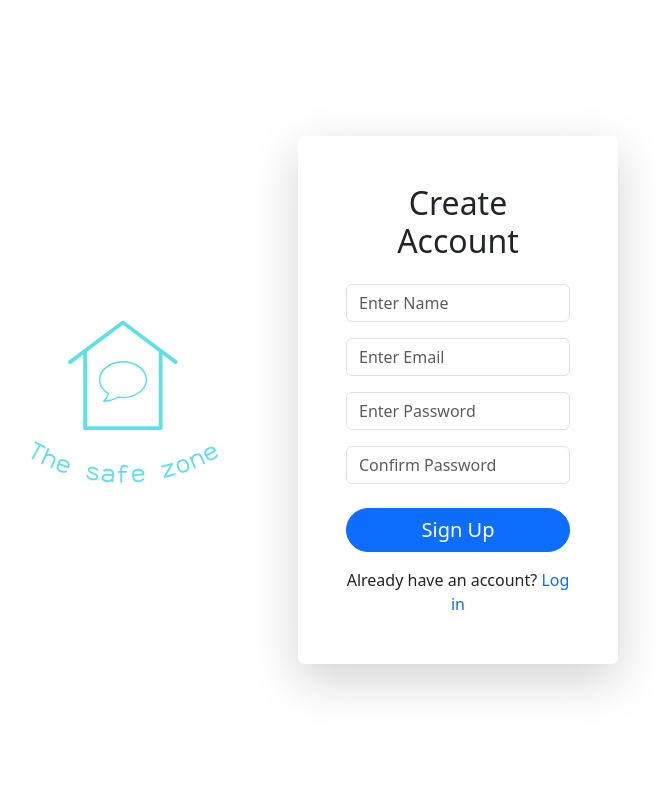
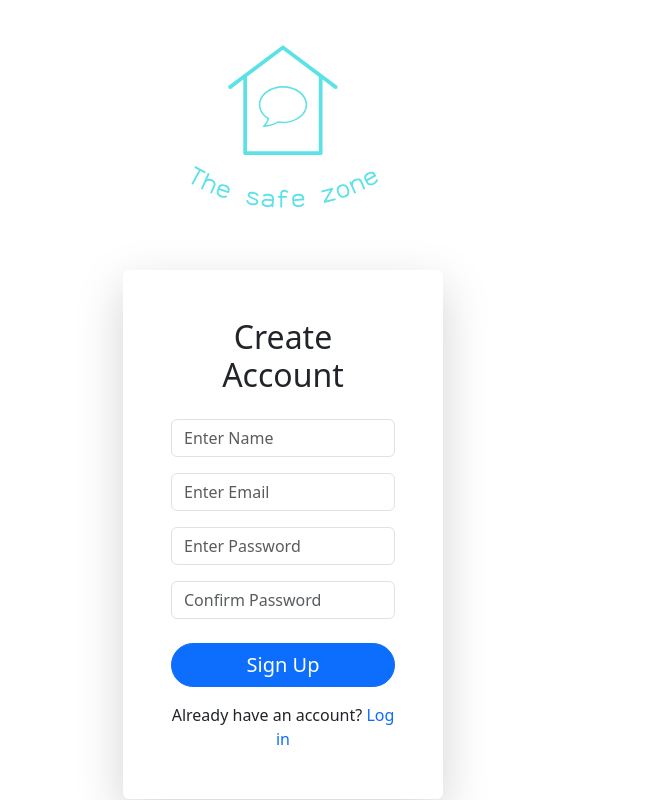
Before and after one commit to Gavinp14/TheSafeZone, a React (Create React App) app in the folder client/: page /signup in a window 1280 px wide. Shown: the whole page, without its empty margins (357-1019 px from the left). Built offline with nearby package versions, Linux system fonts and the light colour scheme.

Commit message:
fixed react npm error

```diff
--- a/client/src/App.js
+++ b/client/src/App.js
@@ -1,4 +1,5 @@
 import "./App.css";
+import React from "react";
 import "bootstrap/dist/css/bootstrap.min.css";
 import { BrowserRouter as Router, Route, Routes } from "react-router-dom";
 import Home from "./pages/Home";
--- a/client/src/components/CreateForumModal/CreateForumModal.js
+++ b/client/src/components/CreateForumModal/CreateForumModal.js
@@ -29,15 +29,13 @@ function CreateForumModal({ isOpen, onRequestClose, onCreateForum }) {
             className="form-control"
             id="forumDescription"
             placeholder="Enter Forum Description"
-            maxLength={200}
+            maxLength={400}
             rows="10"
             value={forumDescription}
             onChange={(e) => setForumDescription(e.target.value)}
           ></textarea>
         </div>
-        <button type="submit" className="btn btn-primary m-3">
-          Submit Reply
-        </button>
+        <button type="submit" className="btn btn-primary m-3"></button>
         <button
           type="button"
           className="btn btn-secondary"
--- a/client/src/components/SignupCard/SignupCard.js
+++ b/client/src/components/SignupCard/SignupCard.js
@@ -1,9 +1,10 @@
 import React from "react";
 import "./signupcard.css";
+import { createUserWithEmailAndPassword } from "firebase/auth";
 
 function SignupCard() {
   return (
-    <div className="login-card p-5 w-25 rounded shadow-lg bg-white">
+    <div className="signup-card p-5 w-25 rounded shadow-lg bg-white">
       <h2 className="text-center mb-4">Create Account</h2>
       <div className="inputs d-flex flex-column gap-3 mb-4">
         <input className="form-control" type="email" placeholder="Enter Name" />
--- a/client/src/components/SignupCard/signupcard.css
+++ b/client/src/components/SignupCard/signupcard.css
@@ -0,0 +1,7 @@
+@media (min-width: 768px) {
+    .signup-card {
+      width: 75%;
+      max-width: 500px;
+      min-width: 300px;
+    }
+  }
--- a/client/src/firebase.js
+++ b/client/src/firebase.js
@@ -9,6 +9,7 @@ import {
   getDoc,
   doc,
 } from "firebase/firestore";
+import { getAuth } from "firebase/auth";
 
 // Your Firebase configuration
 const firebaseConfig = {
@@ -23,6 +24,7 @@ const firebaseConfig = {
 
 // Initialize Firebase
 const app = initializeApp(firebaseConfig);
+const auth = getAuth(app);
 
 const analytics = getAnalytics(app);
 
--- a/client/src/pages/Home.js
+++ b/client/src/pages/Home.js
@@ -1,4 +1,5 @@
 import Header from "../components/Header/Header";
+import React from "react";
 import CommunityCardGrid from "../components/CardGrid/CommunityCardGrid";
 
 function Home() {
--- a/client/src/pages/auth/Login.js
+++ b/client/src/pages/auth/Login.js
@@ -4,12 +4,16 @@ import "bootstrap/dist/css/bootstrap.min.css";
 
 function App() {
   return (
-    <div className="d-flex justify-content-center align-items-center min-vh-100">
+    <div className="d-flex flex-column justify-content-center align-items-center">
       <img
         src="safezonelogo.svg"
         alt="Safe Zone Logo"
         className="img-fluid"
-        style={{ height: "350px", marginBottom: "-20px", marginTop: "-20px" }}
+        style={{
+          height: "350px",
+          marginBottom: "-40px",
+          marginTop: "-50px",
+        }}
       />
       <LoginCard />
     </div>
--- a/client/src/pages/auth/Signup.js
+++ b/client/src/pages/auth/Signup.js
@@ -3,12 +3,12 @@ import SignupCard from "../../components/SignupCard/SignupCard";
 
 function Signup() {
   return (
-    <div className="d-flex justify-content-center align-items-center min-vh-100">
+    <div className="d-flex flex-column justify-content-center align-items-center">
       <img
         src="safezonelogo.svg"
         alt="Safe Zone Logo"
         className="img-fluid"
-        style={{ height: "350px", marginBottom: "-20px", marginTop: "-20px" }}
+        style={{ height: "350px", marginBottom: "-30px", marginTop: "-50px" }}
       />
       <SignupCard />
     </div>
--- /dev/null
+++ b/client/src/redux/store.js
@@ -0,0 +1 @@
+import { createStore } from "redux";
```
Also changed, not shown: client/package.json (+4 -3 lines), 1 other file (tests, documents, lock files or other folders).
